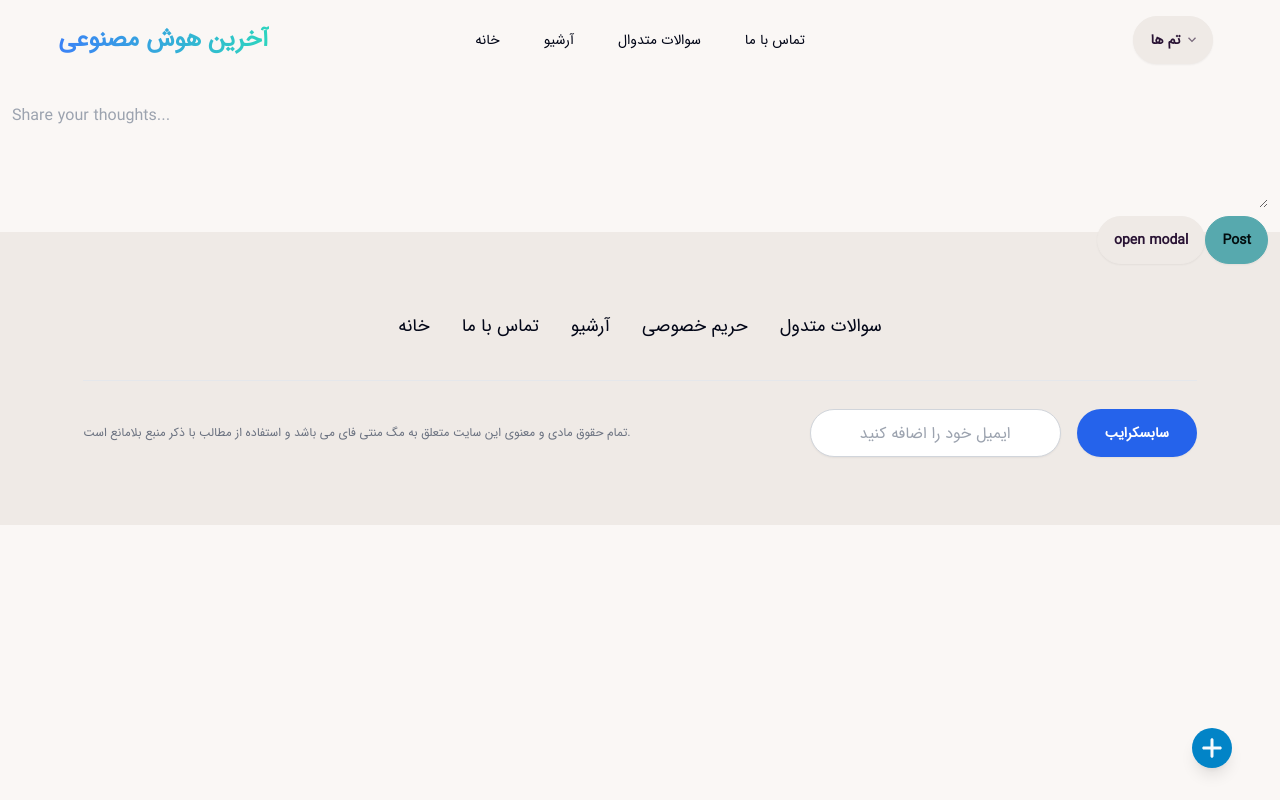
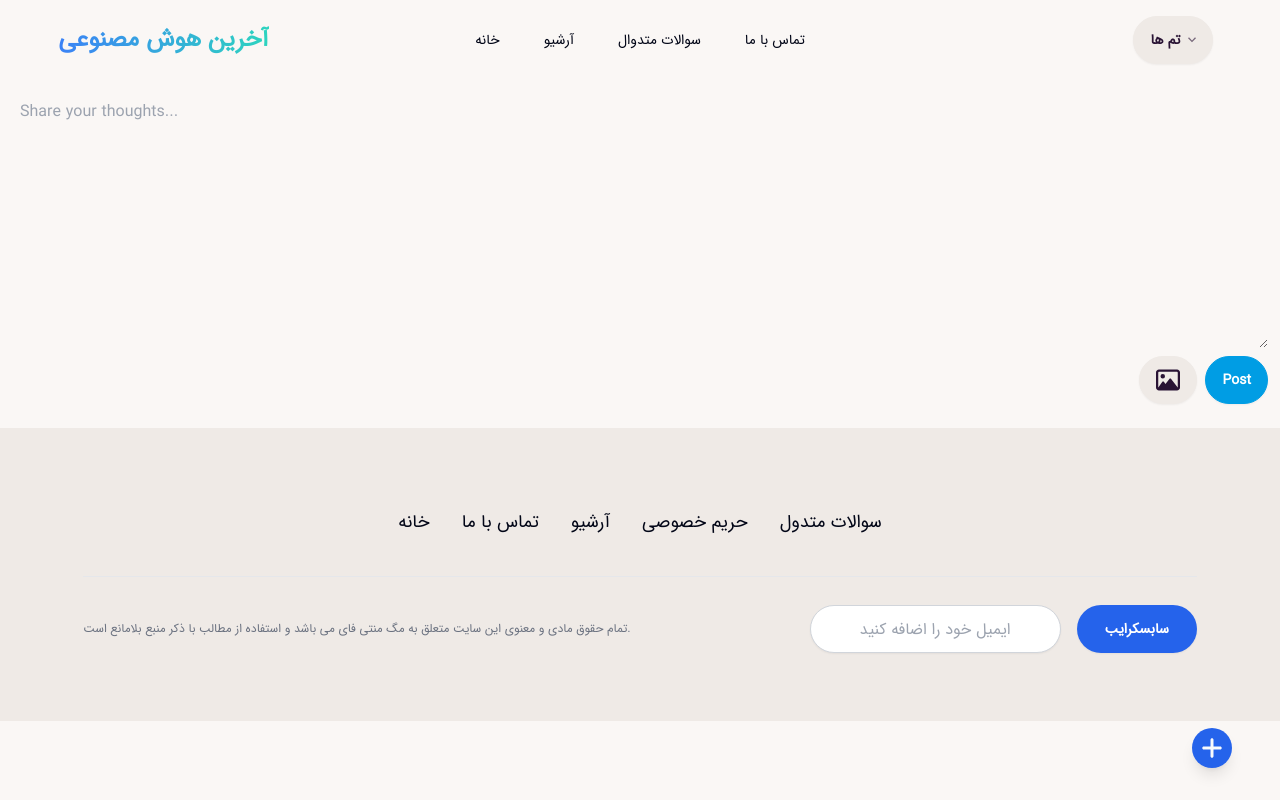
Before and after one commit to homayunmmdy/Javascript-Mosh, a Next.js app: page /post/new in a window 1280 px wide. Built offline with nearby package versions, Linux system fonts and the light colour scheme; a web font is replaced by a local one.

Commit message:
add alt and title with img preview

```diff
--- a/app/components/elements/WritePopUp.jsx
+++ b/app/components/elements/WritePopUp.jsx
@@ -5,8 +5,8 @@ import { FaPlus } from 'react-icons/fa6'
 const WritePopUp = () => {
     return (
         <div>
-            <div className="fixed bottom-0 rounded-full right-0 w-full md:bottom-8 md:right-12 md:w-auto z-50">
-                <Link href="/post/new" className="bg-sky-600 text-slate-50  p-2 text-sm  rounded-full shadow-lg flex justify-between">
+            <div className="fixed w-10 bottom-0 rounded-full right-0  md:bottom-8 md:right-12 md:w-auto z-50">
+                <Link href="/post/new" className="bg-blue-600 text-slate-50  p-2 text-sm  rounded-full shadow-lg flex justify-between">
                    <FaPlus size={24}/>
                 </Link>
             </div>
--- a/app/components/form/EditPostForm.jsx
+++ b/app/components/form/EditPostForm.jsx
@@ -2,15 +2,15 @@
 import { useRouter } from "next/navigation";
 import { useState } from "react";
 import { POST_API_URL } from "@/app/(admin)/util/apiConstants";
+import { FaRegImage } from "react-icons/fa6";
 
 const EditPostForm = ({ ticket }) => {
   const EDITMODE = ticket._id !== "new";
   const router = useRouter();
   const startingTicketData = {
-    title: EDITMODE ? ticket.title : "",
-    description: EDITMODE ? ticket.description : "",
+    imgurl: EDITMODE ? ticket.imgurl : "",
+    imgAlt: EDITMODE ? ticket.imgAlt : "",
     body: EDITMODE ? ticket.body : "",
-    imgurl: EDITMODE ? ticket.imgurl : "",
   };
 
   const [formData, setFormData] = useState(startingTicketData);
@@ -49,17 +49,29 @@ const EditPostForm = ({ ticket }) => {
 
 
   return (
-    <div className="flex justify-center">
+    <div >
       {loading && <span className="absolute loading loading-ring loading-lg"></span>}
       <form onSubmit={handleSubmit} method="post" className=" w-full p-3 my-3">
 
         <dialog id="my_modal_2" className="modal">
           <div className="modal-box">
             <h3 className="font-bold text-lg">Enter Image URL</h3>
+            <img
+            src={formData.imgurl}
+            title={formData.imgAlt}
+            alt={formData.imgAlt}
+            className="w-full rounded-xl"
+            />
             <input
               id="imgurl" name="imgurl" label="Image Link" value={formData.imgurl} onChange={handleChange}
               required
-              className="input input-bordered input-primary w-full"
+              placeholder="Enter Your Image URL Here"
+              className="input input-bordered input-info w-full my-3"
+            />
+            <input
+              id="imgAlt" name="imgAlt" label="imgAlt Link" value={formData.imgAlt} onChange={handleChange}
+              placeholder="This text will be add as Alt and title"
+              className="input input-bordered input-info w-full"
             />
           </div>
           <form method="dialog" className="modal-backdrop">
@@ -70,12 +82,14 @@ const EditPostForm = ({ ticket }) => {
         <textarea
           id="body" name="body" type="textarea" label="Body" value={formData.body} onChange={handleChange}
           required
+          rows={10}
+          cols={33}
           placeholder="Share your thoughts..."
-          className="w-full h-full border-none hover:border-none bg-inherit focus-visible:border-none"
+          className="w-full h-full p-2 border-none hover:border-none bg-inherit focus-visible:border-none"
         />
-        <div className="flex justify-end items-center">
-          <button className="btn" onClick={() => document.getElementById('my_modal_2').showModal()}>open modal</button>
-        <input type="submit" className="btn btn-active btn-primary" value={EDITMODE ? "Save" : "Post"} />
+        <div className="flex gap-2 justify-end items-center">
+          <button className="btn" onClick={() => document.getElementById('my_modal_2').showModal()}><FaRegImage size={24}/></button>
+          <input type="submit" className="btn btn-active btn-info text-white" value={EDITMODE ? "Save" : "Post"} />
         </div>
       </form>
     </div>
--- a/app/components/sections/posts/PostCard.jsx
+++ b/app/components/sections/posts/PostCard.jsx
@@ -7,9 +7,11 @@ const PostCard = ({ posts }) => {
         <div className="card bg-base-100 shadow-xl mb-5 rounded-xl">
           <a href={`/Posts/${post._id}`} >
           <figure className="px-5 pt-5">
+
             <Image
               src={post.imgurl}
-              alt={post.title}
+              alt={post.imgAlt}
+              title={post.imgAlt}
               blurDataURL={post.imgurl}
               placeholder="blur"
               className="rounded-xl aspect-video bg-gray-600 object-cover"
@@ -20,8 +22,7 @@ const PostCard = ({ posts }) => {
             />
           </figure>
           <div className="card-body items-center text-center p-5">
-            <h2 className="card-title text-slate-950	">{post.title.slice(0, 100)}</h2>
-            <p className="text-slate-950	">{post.description.slice(0, 60)}</p>
+            <p className="text-slate-950	">{post.body}</p>
           </div>
           </a>
         </div>
--- a/app/models/Post.js
+++ b/app/models/Post.js
@@ -7,6 +7,7 @@ const postSchema = new Schema(
   {
     title: String,
     imgurl: String,
+    imgAlt: String,
     username: String,
     body: String,
   },
```
